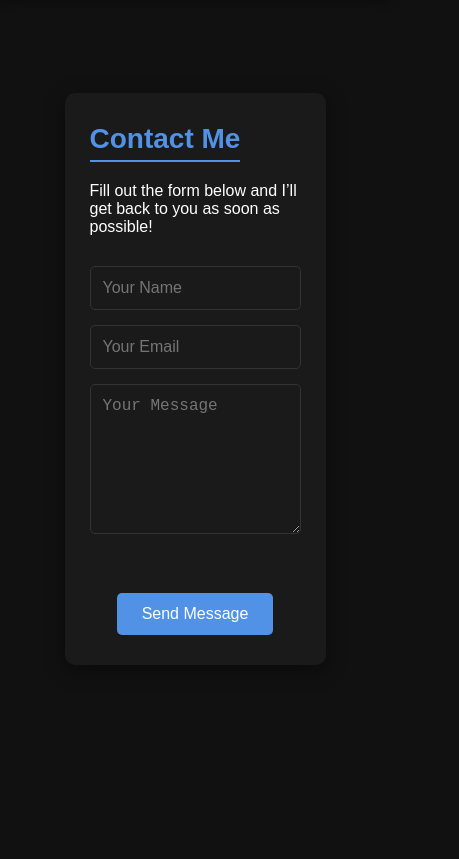
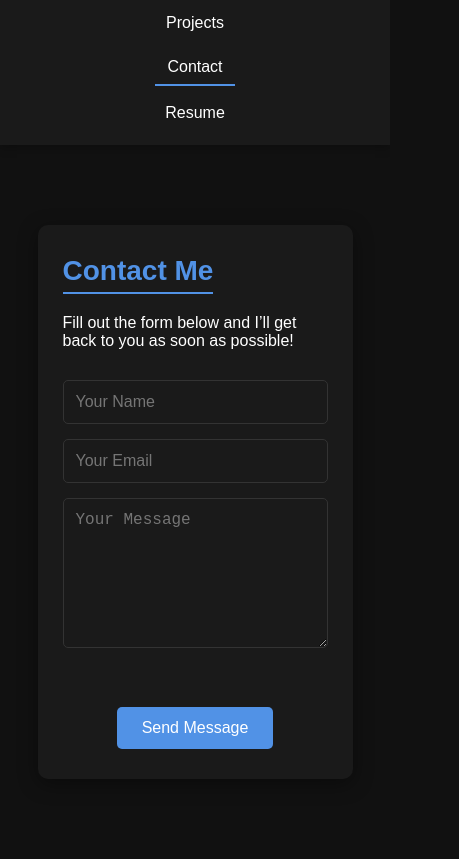
Before and after one commit to Jay-28070/Portfolio, a plain HTML site: page contact.html in a window 390 px wide. Shown: the part 86-945 px from the top of the page, 459 px wide, since content can reach past the window. Before the commit the page ends 844 px from the top, so only its background shows below. Drawn offline with Linux system fonts and the light colour scheme.

Commit message:
Fixed mobile layout

```diff
--- a/script.js
+++ b/script.js
@@ -47,7 +47,7 @@ document.addEventListener('DOMContentLoaded', () => {
     // ----------------------------
     const form = document.getElementById('contact-form');
 
-form.addEventListener('submit', function(e) {
+    form.addEventListener('submit', function (e) {
         e.preventDefault(); // prevent default submission
 
         fetch('https://formspree.io/f/YOUR_FORM_ID', { // replace with your endpoint
--- a/styles.css
+++ b/styles.css
@@ -16,10 +16,17 @@ body {
     margin: 0;
 }
 
+/* Prevent accidental horizontal scrolling on small devices caused by large fixed widths/paddings */
+html, body {
+    max-width: 100%;
+    overflow-x: hidden;
+}
+
 /* Navbar */
 nav {
     background-color: #1a1a1a;
-    padding: 15px 50px;
+    /* use relative spacing so it adapts on narrow viewports */
+    padding: 15px 2rem;
     box-shadow: 0 2px 10px rgba(0, 0, 0, 0.3);
 }
 
@@ -35,10 +42,17 @@ nav {
     letter-spacing: 1px;
 }
 
+/* make the main title responsive so it doesn't wrap awkwardly on small screens */
+.navbar h1 {
+    font-size: clamp(18px, 4vw, 24px);
+}
+
 .navbar-links ul {
     list-style: none;
     display: flex;
     gap: 30px;
+    margin: 0;
+    padding: 0;
 }
 
 .navbar-links a {
@@ -62,7 +76,8 @@ nav {
 
 /* Container for introduction*/
 .container {
-    padding: 50px;
+    /* reduce horizontal padding so content doesn't force horizontal scroll on phones */
+    padding: 50px 20px;
     max-width: 1200px;
     margin: auto;
 
@@ -139,8 +154,10 @@ hr {
 }
 
 .profile-image {
-    width: 370px;
-    height: 380px;
+    /* make image responsive - don't force a fixed width that breaks small screens */
+    width: 100%;
+    max-width: 370px;
+    height: auto;
     object-fit: cover;
     border-radius: 15px;
     border: 4px solid #5192e6;
@@ -256,6 +273,38 @@ hr {
     }
 }
 
+/* Mobile navbar adjustments */
+@media (max-width: 600px) {
+    .navbar {
+        flex-direction: column;
+        gap: 12px;
+        align-items: center;
+    }
+
+    /* center the nav links and make them touch-friendly */
+    .navbar-links ul {
+        flex-direction: column;
+        gap: 10px;
+        align-items: center;
+    }
+
+    .navbar-links ul li {
+        width: 100%;
+        text-align: center;
+    }
+
+    .navbar-links a {
+        display: inline-block;
+        padding: 8px 12px;
+    }
+
+    /* prevent the nav from pushing off-screen by reducing horizontal padding */
+    nav {
+        padding-left: 1rem;
+        padding-right: 1rem;
+    }
+}
+
 /*Contact form styles*/
 .contact-form input,
 .contact-form textarea {
```
Also changed, not shown: projects.html (+0 -1 lines), contact.html (line endings or trailing spaces). Lines whose indentation alone changed are shown as unchanged.
